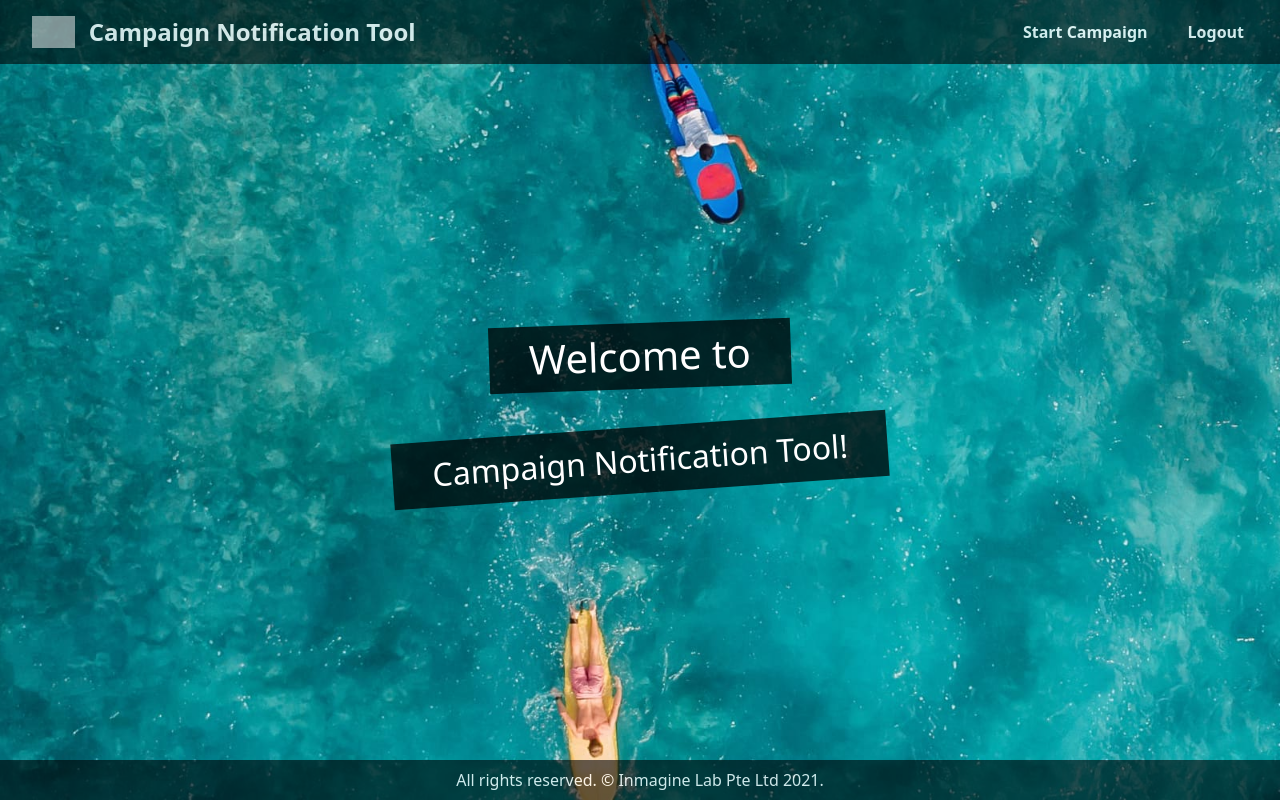
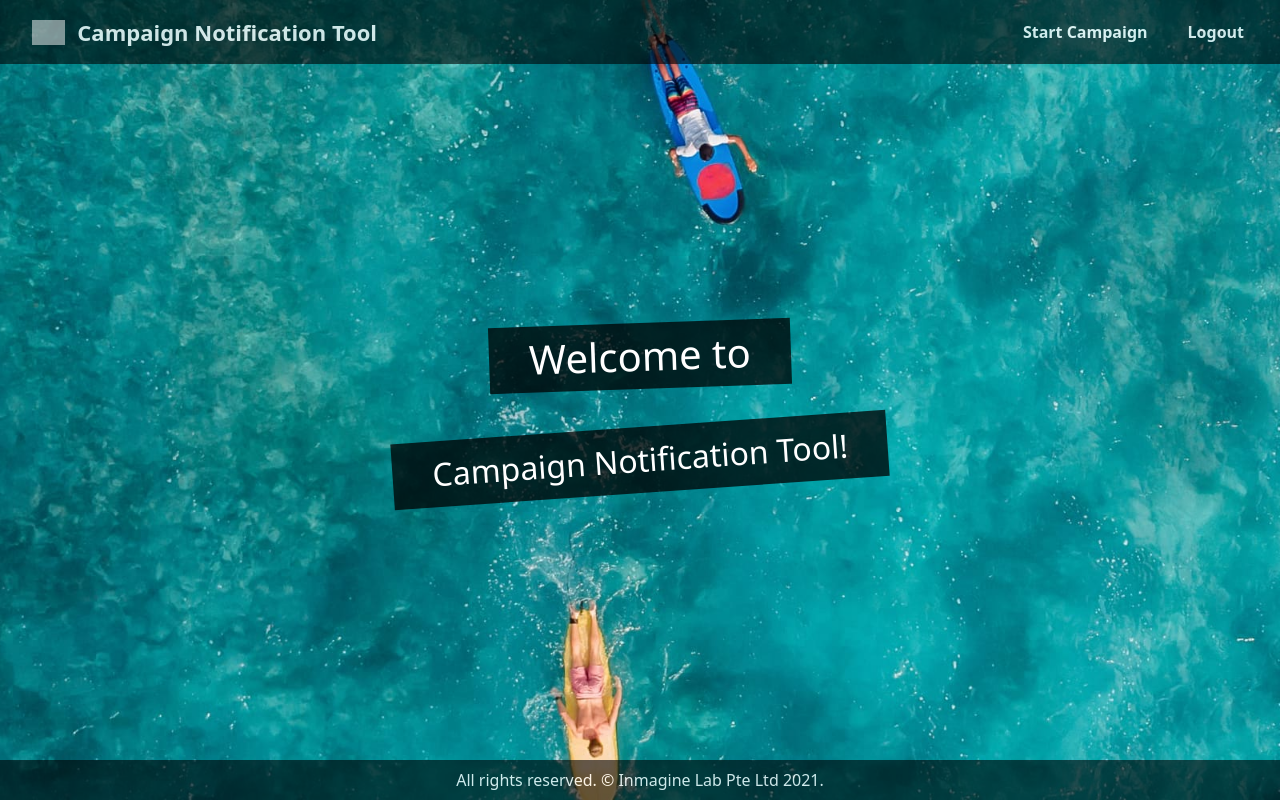
Before and after one commit to shaunyow123rf/marketing-tool, a Next.js app: page / in a window 1280 px wide. Built offline with nearby package versions, Linux system fonts and the light colour scheme; grey boxes are pictures that could not be loaded.

Commit message:
Updated logo size

```diff
--- a/components/Header.js
+++ b/components/Header.js
@@ -6,8 +6,8 @@ const Header = () => {
       <div className="header-name">
         <Link href="/">
           <a className="d-flex align-items-center">
-            <img src="/123rf-logo-white.png" height="32px" />
-            <span style={{ marginLeft: 14 }}>Campaign Notification Tool</span>
+            <img src="/123rf-logo-white.png" height="25px" />
+            <span style={{ marginLeft: 12 }}>Campaign Notification Tool</span>
           </a>
         </Link>
       </div>
@@ -38,7 +38,7 @@ const Header = () => {
         .header-name {
           color: #ffffff;
           font-weight: bolder;
-          font-size: 24px;
+          font-size: 22px;
         }
         .header-name a {
           color: #ffffff;
```
